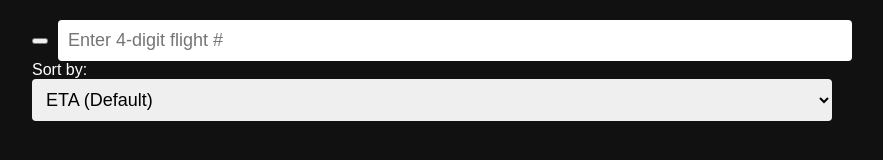
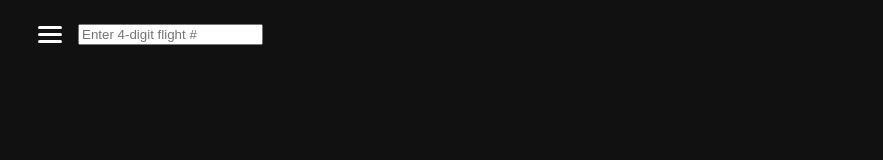
Before and after one commit to dsstaub/Flight-tracker-light, a plain HTML site: page index.html in a window 1280 px wide. Shown: the whole page, without its empty margins (208-1091 px from the left). Drawn offline with Linux system fonts and the light colour scheme.

Commit message:
Update style.css

```diff
--- a/style.css
+++ b/style.css
@@ -15,18 +15,33 @@ body {
   display: flex;
   align-items: center;
   gap: 10px;
+  margin-bottom: 16px;
 }
 
-#flight-form {
-  flex: 1;
+.hamburger {
+  background: none;
+  border: none;
+  padding: 6px;
+  cursor: pointer;
+  display: flex;
+  flex-direction: column;
+  gap: 4px;
 }
 
-input[type="text"], select {
-  width: 100%;
-  padding: 10px;
-  font-size: 18px;
-  border: none;
-  border-radius: 4px;
+.bar {
+  width: 24px;
+  height: 3px;
+  background-color: white;
+  border-radius: 2px;
+}
+
+#filter-panel {
+  display: none;
+  margin-bottom: 16px;
+}
+
+#filter-panel.open {
+  display: block;
 }
 
 .card-list {
```
